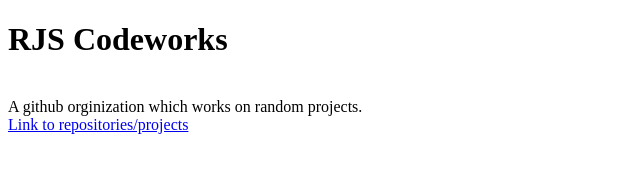
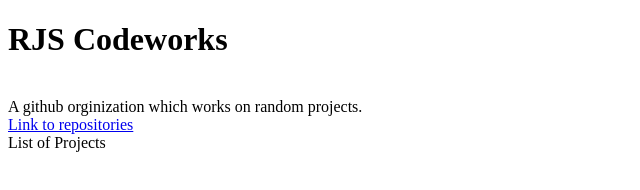
Before and after one commit to rjs-codeworks/rjs-codeworks.github.io, a plain HTML site: page index.html in a window 1280 px wide. Shown: the whole page, without its empty margins (0-640 px from the left). Drawn offline with Linux system fonts and the light colour scheme.

Commit message:
Update index.html

```diff
--- a/index.html
+++ b/index.html
@@ -7,6 +7,7 @@
   <body>
     <h1>RJS Codeworks</h1><br>
     A github orginization which works on random projects.<br>
-    <a href="https://github.com/rjs-codeworks">Link to repositories/projects</a>
+    <a href="https://github.com/rjs-codeworks">Link to repositories</a><br>
+    <a href:="https://rjs-codeworks.github.io/projects/index.html">List of Projects<a><br>
   </body>
 </html>
```
